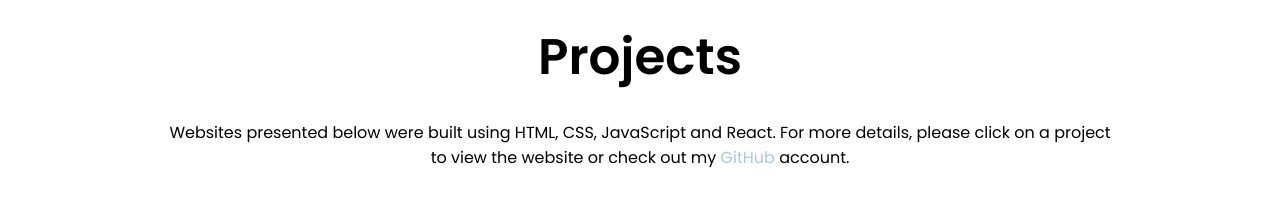
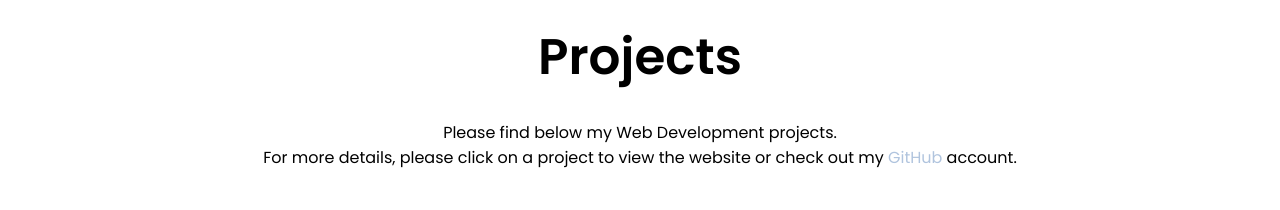
Before and after one commit to paulinakopec/My-Portfolio-React, a React (Create React App) app: page / in a window 1280 px wide. Shown: the part 1600-1810 px from the top of the page. Built offline with nearby package versions, Linux system fonts and the light colour scheme.

Commit message:
Projects description update

```diff
--- a/src/components/productList/ProductList.jsx
+++ b/src/components/productList/ProductList.jsx
@@ -9,8 +9,8 @@
         <div className="pl-texts">
             <h1 className="pl-title">Projects</h1>
             <p className="pl-desc">
-                Websites presented below were built using HTML, CSS, JavaScript and React.
-                For more details, please click on a project to view the website or check out my <a href="https://github.com/paulinakopec" target="_blank" rel="noreferrer" className="pl-github-link">GitHub</a> account.
+                Please find below my Web Development projects.
+                <br></br>For more details, please click on a project to view the website or check out my <a href="https://github.com/paulinakopec" target="_blank" rel="noreferrer" className="pl-github-link">GitHub</a> account.
             </p>
         </div>
         <div className="pl-list">
```
